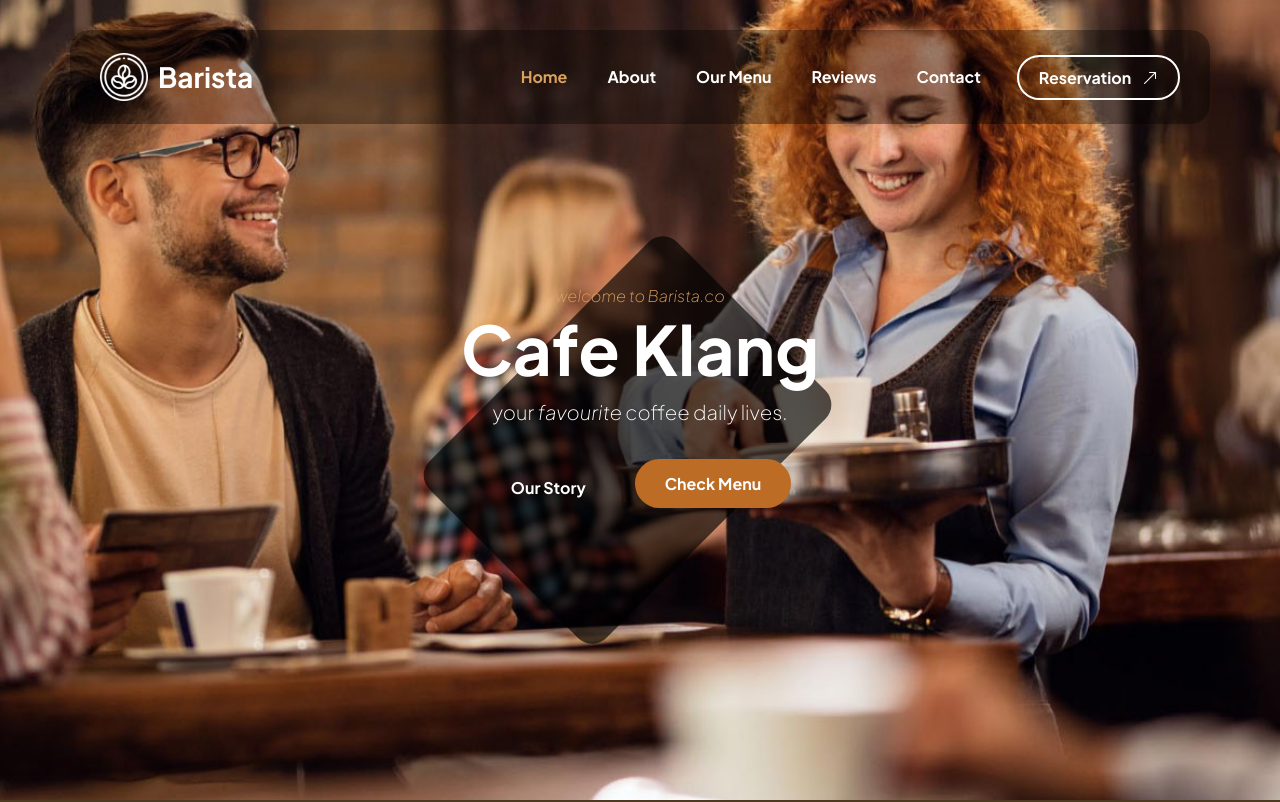
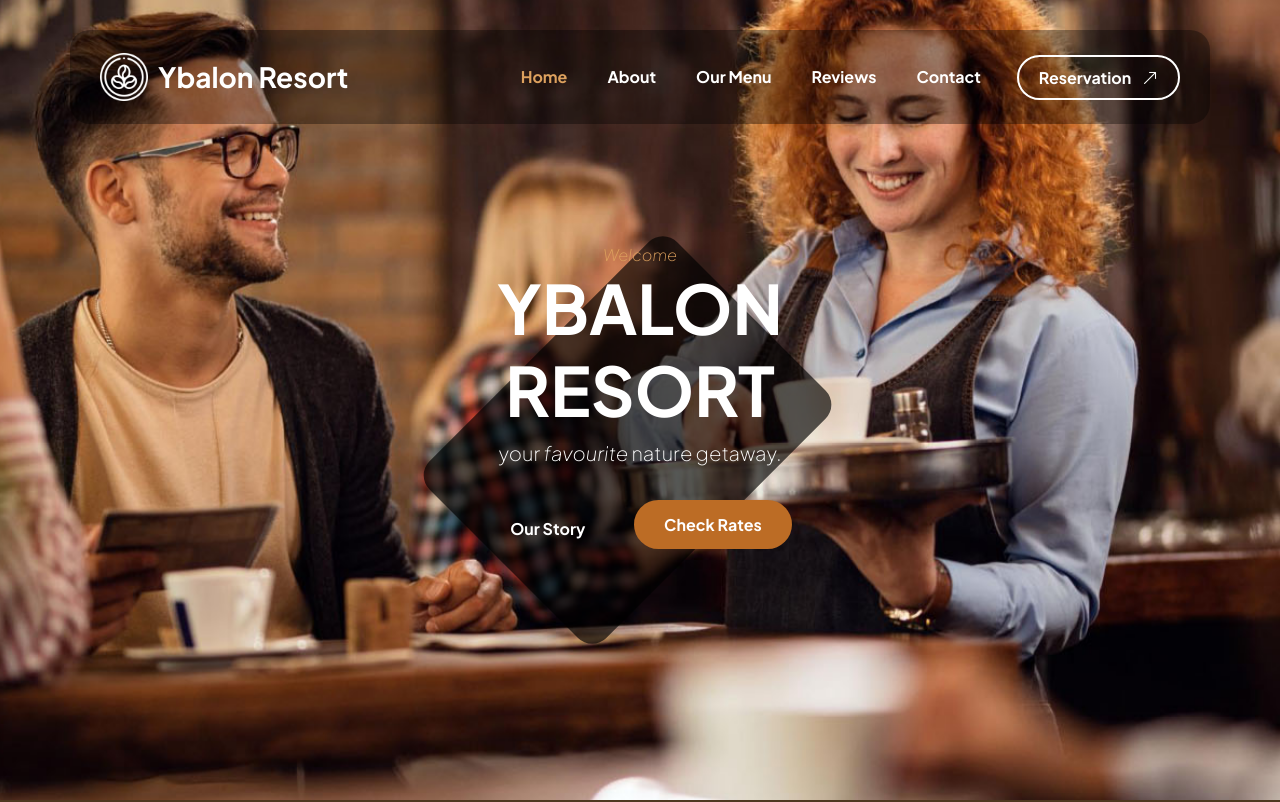
Before and after one commit to YbalonSpringResort/website, a plain HTML site: page index.html in a window 1280 px wide. Shown: the top 802 px of the page. Drawn offline with Linux system fonts and the light colour scheme.

Commit message:
Update index.html

```diff
--- a/index.html
+++ b/index.html
@@ -7,7 +7,7 @@
         <meta name="description" content="">
         <meta name="author" content="">
 
-        <title>Barista Cafe HTML CSS Template</title>
+        <title>Ybalon Resort</title>
 
         <!-- CSS FILES -->
         <link rel="preconnect" href="https://fonts.googleapis.com">
@@ -42,7 +42,7 @@ Bootstrap 5 HTML CSS Template
                     <div class="container">
                         <a class="navbar-brand d-flex align-items-center" href="index.html">
                             <img src="images/coffee-beans.png" class="navbar-brand-image img-fluid" alt="Barista Cafe Template">
-                            Barista
+                            Ybalon Resort
                         </a>
 
                         <button class="navbar-toggler" type="button" data-bs-toggle="collapse" data-bs-target="#navbarNav" aria-controls="navbarNav" aria-expanded="false" aria-label="Toggle navigation">
@@ -89,19 +89,19 @@ Bootstrap 5 HTML CSS Template
                         <div class="row align-items-center">
 
                             <div class="col-lg-6 col-12 mx-auto">
-                                <em class="small-text">welcome to Barista.co</em>
+                                <em class="small-text">Welcome </em>
 
-                                <h1>Cafe Klang</h1>
+                                <h1>YBALON RESORT</h1>
 
                                 <p class="text-white mb-4 pb-lg-2">
-                                    your <em>favourite</em> coffee daily lives.
+                                    your <em>favourite</em> nature getaway.
                                 </p>
 
                                 <a class="btn custom-btn custom-border-btn smoothscroll me-3" href="#section_2">
                                     Our Story
                                 </a>
 
-                                <a class="btn custom-btn smoothscroll me-2 mb-2" href="#section_3"><strong>Check Menu</strong></a>
+                                <a class="btn custom-btn smoothscroll me-2 mb-2" href="#section_3"><strong>Check Rates</strong></a>
                             </div>
 
                         </div>
```
